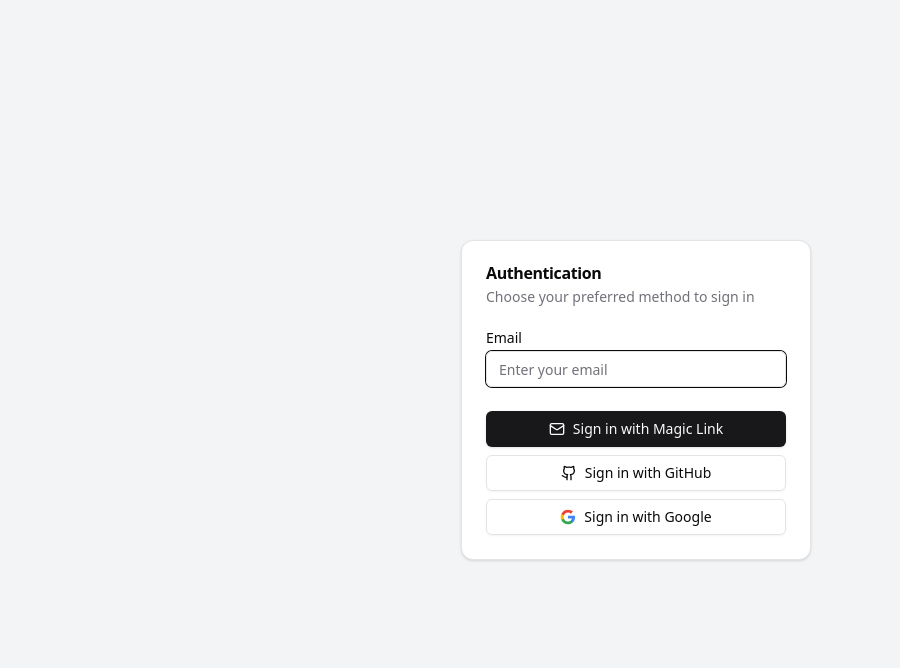
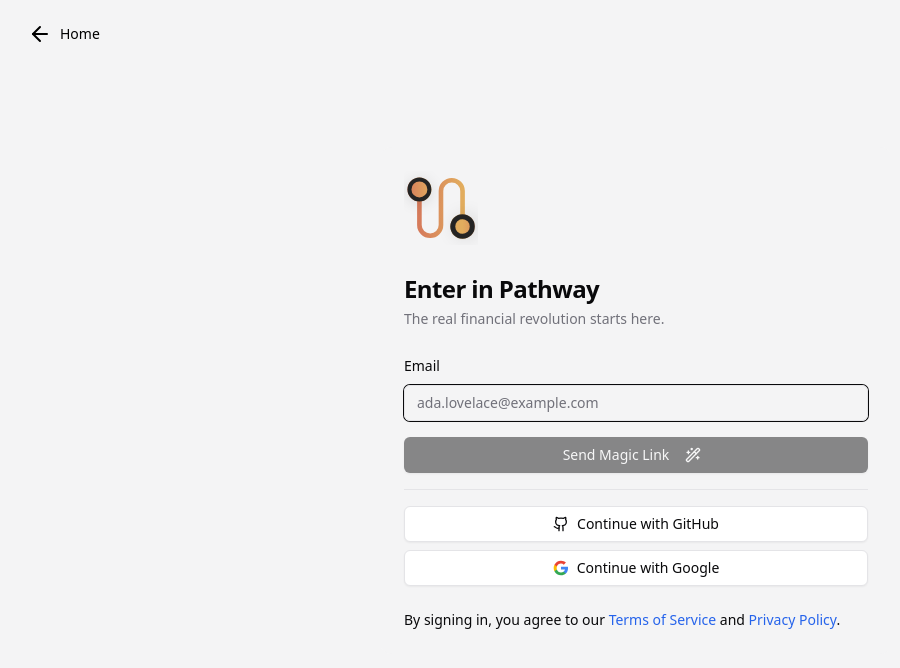
Before and after one commit to PhMoraiis/pathway.com, a Next.js app: page /auth in a window 1280 px wide. Shown: the top 668 px of the page, without its empty margins (4-904 px from the left). Built offline with nearby package versions, Linux system fonts and the light colour scheme.

Commit message:
feat(auth): add new style for auth page

```diff
--- a/src/app/auth/page.tsx
+++ b/src/app/auth/page.tsx
@@ -11,23 +11,39 @@ import {
   CardTitle,
 } from '@/components/ui/card'
 import { Label } from '@/components/ui/label'
-import { Ban, Check, Github, MailIcon } from 'lucide-react'
+import { ArrowLeft, Ban, Check, Github, LoaderPinwheel, WandSparkles } from 'lucide-react'
 import { useForm } from 'react-hook-form'
+import { zodResolver } from '@hookform/resolvers/zod'
 import { signIn } from 'next-auth/react'
 import { useToast } from '@/hooks/use-toast'
 import { GoogleIcon } from '@/components/google-icon'
+import { Separator } from '@/components/ui/separator'
+import { PathwayLogo } from '@/components/pathway-logo'
+import Link from 'next/link'
+import { z } from 'zod'
+import { useRouter } from 'next/navigation'
+
+const magicLinkSchema = z.object({
+  email: z.string().email({ message: 'Invalid email' }),
+})
 
 export default function Auth() {
-  const form = useForm()
+  const {
+    handleSubmit,
+    register,
+    formState: { isSubmitting, isDirty, isValid },
+  } = useForm({
+    resolver: zodResolver(magicLinkSchema),
+  })
   const { toast } = useToast()
+  const router = useRouter()
 
-  const handleSubmit = form.handleSubmit(async data => {
+  const handleSubmitEmail = handleSubmit(async data => {
     try {
       await signIn('nodemailer', {
         email: data.email,
         redirect: false,
       })
-      console.log(data)
 
       toast({
         title: 'Magic link sent',
@@ -37,7 +53,8 @@ export default function Auth() {
         action: <Check />,
       })
 
-      form.reset()
+      // @ts-ignore
+      document.getElementById('magic-link').reset()
     } catch (error) {
       toast({
         title: 'Error sending magic link',
@@ -49,42 +66,66 @@ export default function Auth() {
   })
 
   return (
-    <div className="flex items-center justify-center min-h-screen bg-gray-100">
-      <Card className="w-[350px]">
-        <CardHeader>
-          <CardTitle>Authentication</CardTitle>
+    <div className="min-h-screen bg-zinc-100 relative">
+      <Button
+        onClick={() => router.push('/')}
+        variant="ghost"
+        className="absolute top-4 left-4 rounded-2xl gap-2 hover:bg-zinc-200"
+        aria-label="Go to home page"
+      >
+        <ArrowLeft /> Home
+      </Button>
+      <div className="min-h-screen flex items-center justify-center bg-zinc-100">
+        <Card className="w-full max-w-lg border-none shadow-none bg-zinc-100">
+          <CardHeader className="space-y-1">
+            <div className="flex justify-start mb-6">
+              <PathwayLogo />
+            </div>
+            <CardTitle className="text-2xl font-bold">
+              Enter in Pathway
+            </CardTitle>
             <CardDescription>
-            Choose your preferred method to sign in
+              The real financial revolution starts here.
             </CardDescription>
           </CardHeader>
-        <CardContent>
-          <form id="magic-link" onSubmit={handleSubmit}>
-            <div className="grid w-full items-center gap-4">
-              <div className="flex flex-col space-y-1.5">
+          <CardContent className="space-y-4">
+            <form id="magic-link" onSubmit={handleSubmitEmail}>
+              <div className="space-y-2">
                 <Label htmlFor="email">Email</Label>
                 <Input
                   id="email"
-                  placeholder="Enter your email"
+                  placeholder="ada.lovelace@example.com"
                   type="email"
                   required
                   autoFocus
                   autoComplete="email"
-                  {...form.register('email')}
+                  {...register('email')}
                 />
               </div>
-            </div>
+              <Button
+                disabled={!isDirty || !isValid || isSubmitting}
+                type="submit"
+                className="w-full mt-4 gap-4"
+              >
+                {isSubmitting ? (
+                  <LoaderPinwheel size={22} className="animate-spin" />
+                ) : (
+                  <>
+                    Send Magic Link
+                    <WandSparkles className="mr-2 h-4 w-4" />
+                  </>
+                )}
+              </Button>
             </form>
-        </CardContent>
-        <CardFooter className="flex flex-col">
-          <Button type="submit" form="magic-link" className="w-full mb-2">
-            <MailIcon className="mr-2 h-4 w-4" /> Sign in with Magic Link
-          </Button>
+            <Separator />
+            <div className="space-y-2">
               <Button
                 onClick={() => signIn('github')}
                 variant="outline"
-            className="w-full mb-2"
+                className="w-full"
               >
-            <Github className="mr-2 h-4 w-4" /> Sign in with GitHub
+                <Github className="mr-2 h-4 w-4" />
+                Continue with GitHub
               </Button>
               <Button
                 onClick={() => signIn('google')}
@@ -92,10 +133,31 @@ export default function Auth() {
                 className="w-full"
               >
                 <GoogleIcon />
-            Sign in with Google
+                Continue with Google
               </Button>
+            </div>
+          </CardContent>
+          <CardFooter className="flex">
+            <p className="text-sm text-muted-foreground">
+              By signing in, you agree to our{' '}
+              <Link
+                className="text-blue-600 hover:underline duration-200"
+                href={'/terms'}
+              >
+                Terms of Service
+              </Link>{' '}
+              and{' '}
+              <Link
+                className="text-blue-600 hover:underline duration-200"
+                href={'/privacy'}
+              >
+                Privacy Policy
+              </Link>
+              .
+            </p>
           </CardFooter>
         </Card>
       </div>
+    </div>
   )
 }
--- a/src/app/layout.tsx
+++ b/src/app/layout.tsx
@@ -8,7 +8,7 @@ export default function RootLayout({
 }>) {
   return (
     <html lang="en">
-      <body>
+      <body className="bg-zinc-100">
         {children}
         <Toaster />
       </body>
--- /dev/null
+++ b/src/components/pathway-logo/index.tsx
@@ -0,0 +1,153 @@
+export function PathwayLogo() {
+  return (
+    <svg
+      width="74"
+      height="74"
+      viewBox="0 0 1068 1068"
+      fill="none"
+      xmlns="http://www.w3.org/2000/svg"
+    >
+      <title>pathway</title>
+      <g clipPath="url(#clip0_270_295)">
+        <path
+          d="M845.107 667.188V289.115a155.678 155.678 0 10-311.354 0v489.27a155.678 155.678 0 11-311.355 0V400.312"
+          stroke="url(#paint0_linear_270_295)"
+          strokeWidth={66.7188}
+          strokeLinecap="round"
+          strokeLinejoin="round"
+        />
+        <g
+          filter="url(#filter0_d_270_295)"
+          transform="rotate(-90 844.598 800.902)"
+        >
+          <circle
+            cx={844.598}
+            cy={800.902}
+            r={176.598}
+            fill="url(#paint1_linear_270_295)"
+          />
+          <circle
+            cx={844.598}
+            cy={800.902}
+            r={140.825}
+            stroke="#242424"
+            strokeWidth={71.5457}
+          />
+        </g>
+        <g filter="url(#filter1_d_270_295)">
+          <ellipse
+            cx={222.5}
+            cy={266}
+            rx={172.5}
+            ry={172.5}
+            transform="rotate(90 222.5 266)"
+            fill="url(#paint2_linear_270_295)"
+          />
+          <path
+            d="M222.5 409.704c-79.365 0-143.704-64.339-143.704-143.704 0-79.366 64.339-143.704 143.704-143.704 79.366 0 143.704 64.338 143.704 143.704 0 79.365-64.338 143.704-143.704 143.704z"
+            stroke="#242424"
+            strokeWidth={57.5922}
+          />
+        </g>
+      </g>
+      <defs>
+        <filter
+          id="filter0_d_270_295"
+          x={444.42}
+          y={445.439}
+          width={800.357}
+          height={800.357}
+          filterUnits="userSpaceOnUse"
+          colorInterpolationFilters="sRGB"
+        >
+          <feFlood floodOpacity={0} result="BackgroundImageFix" />
+          <feColorMatrix
+            in="SourceAlpha"
+            values="0 0 0 0 0 0 0 0 0 0 0 0 0 0 0 0 0 0 127 0"
+            result="hardAlpha"
+          />
+          <feOffset dy={44.7161} />
+          <feGaussianBlur stdDeviation={111.79} />
+          <feColorMatrix values="0 0 0 0 0 0 0 0 0 0 0 0 0 0 0 0 0 0 0.1 0" />
+          <feBlend
+            in2="BackgroundImageFix"
+            result="effect1_dropShadow_270_295"
+          />
+          <feBlend
+            in="SourceGraphic"
+            in2="effect1_dropShadow_270_295"
+            result="shape"
+          />
+        </filter>
+        <filter
+          id="filter1_d_270_295"
+          x={-129.976}
+          y={-50.4804}
+          width={704.951}
+          height={704.951}
+          filterUnits="userSpaceOnUse"
+          colorInterpolationFilters="sRGB"
+        >
+          <feFlood floodOpacity={0} result="BackgroundImageFix" />
+          <feColorMatrix
+            in="SourceAlpha"
+            values="0 0 0 0 0 0 0 0 0 0 0 0 0 0 0 0 0 0 127 0"
+            result="hardAlpha"
+          />
+          <feOffset dy={35.9951} />
+          <feGaussianBlur stdDeviation={89.9878} />
+          <feColorMatrix values="0 0 0 0 0 0 0 0 0 0 0 0 0 0 0 0 0 0 0.1 0" />
+          <feBlend
+            in2="BackgroundImageFix"
+            result="effect1_dropShadow_270_295"
+          />
+          <feBlend
+            in="SourceGraphic"
+            in2="effect1_dropShadow_270_295"
+            result="shape"
+          />
+        </filter>
+        <linearGradient
+          id="paint0_linear_270_295"
+          x1={845.107}
+          y1={533.75}
+          x2={222.398}
+          y2={533.75}
+          gradientUnits="userSpaceOnUse"
+        >
+          <stop stopColor="#E2AD5E" />
+          <stop offset={1} stopColor="#D67B5B" />
+        </linearGradient>
+        <linearGradient
+          id="paint1_linear_270_295"
+          x1={844.598}
+          y1={800.646}
+          x2={844.598}
+          y2={1094.78}
+          gradientUnits="userSpaceOnUse"
+        >
+          <stop stopColor="#E2AD5E" />
+          <stop offset={1} stopColor="#D67B5B" />
+        </linearGradient>
+        <linearGradient
+          id="paint2_linear_270_295"
+          x1={222.5}
+          y1={93.5}
+          x2={222.5}
+          y2={438.5}
+          gradientUnits="userSpaceOnUse"
+        >
+          <stop stopColor="#E2AD5E" />
+          <stop offset={1} stopColor="#D67B5B" />
+        </linearGradient>
+        <clipPath id="clip0_270_295">
+          <path
+            fill="#fff"
+            transform="rotate(-90 533.75 533.75)"
+            d="M0 0H1067.5V1067.5H0z"
+          />
+        </clipPath>
+      </defs>
+    </svg>
+  )
+}
--- a/src/components/ui/toast.tsx
+++ b/src/components/ui/toast.tsx
@@ -32,6 +32,7 @@ const toastVariants = cva(
         default: "border bg-white text-zinc-950 dark:bg-zinc-950 dark:text-zinc-50",
         destructive:
           "destructive group border-red-500 bg-red-500 text-zinc-50 dark:border-red-900 dark:bg-red-900 dark:text-zinc-50",
+          success: "border-green-500 bg-green-500 text-zinc-50 dark:border-green-900 dark:bg-green-900 dark:text-zinc-50",
       },
     },
     defaultVariants: {
```
Lines whose indentation alone changed are shown as unchanged.
